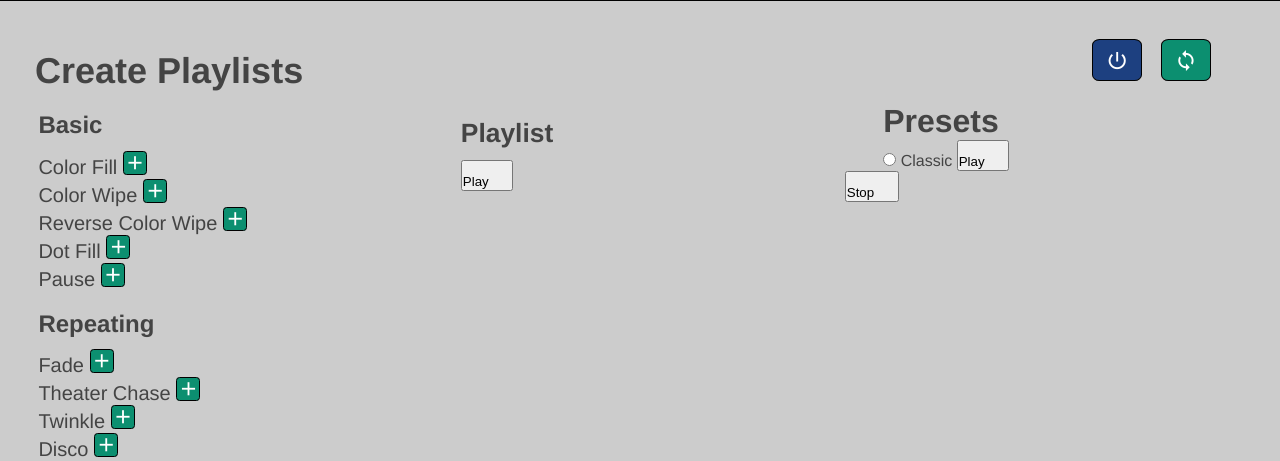
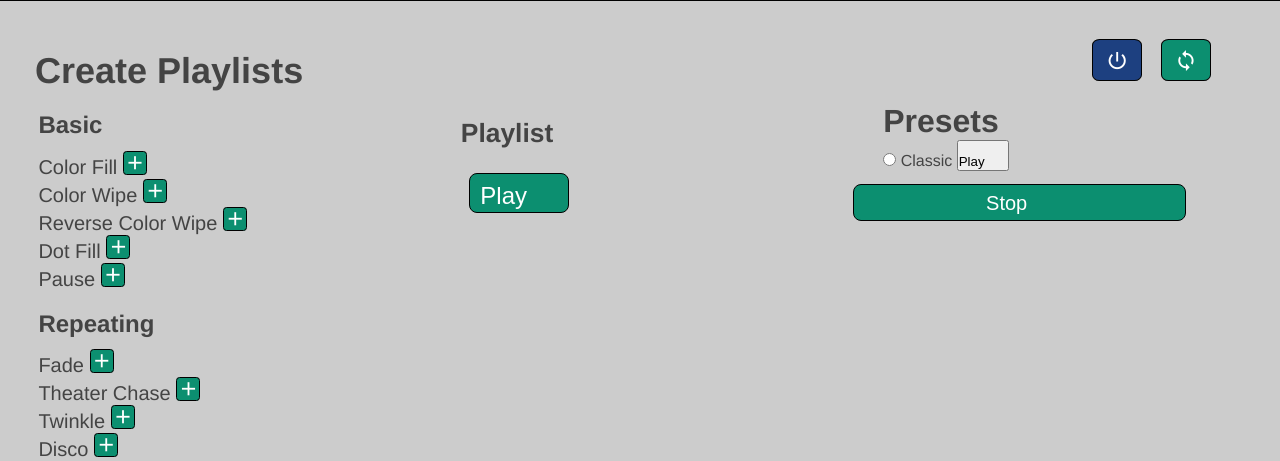
Before and after one commit to mpatti7/thesis, a Flask app: page /playlists/ in a window 1280 px wide. Shown: the part 162-623 px from the top of the page. Run offline with Flask 2, Linux system fonts and the light colour scheme; some libraries are stand-ins or nearby versions.

Commit message:
double colors implemented for playlists, minor css changes

```diff
--- a/static/css/playlists.css
+++ b/static/css/playlists.css
@@ -54,9 +54,48 @@
 #playlistColumn ul li{
 	list-style-type: none;
 	font-size: 150%;
+	border: 1px solid black;
+	border-radius: 10px;
+	padding: .25em .25em .25em .25em;
+	margin-right: 5em;
+
 }
 #playlistColumn h4{
 	font-size: 200%;
+}
+#playBtn{
+	font-size: 125%;
+	text-align: center;
+	border: 1px solid black;
+	border-radius: 8px;
+	width: 26%;
+	margin: 13px 8px;
+	color: white;
+	background-color: rgb(12, 143, 112);
+}
+#playBtn:hover{
+	background-color: rgb(41, 233, 159);
+}
+#playBtn .material-icons{
+	font-size: 125%;
+	margin-bottom: 10px;
+}
+
+.controlBtns button{
+	font-size: 125%;
+	text-align: center;
+	border: 1px solid black;
+	border-radius: 8px;
+	width: 26%;
+	margin: 13px 8px;
+	background-color: rgb(12, 143, 112);
+	color: white;
+}
+.controlBtns button .material-icons{
+	font-size: 125%;
+	margin-bottom: 10px;
+	/* margin-bottom: 15px; */
+
 }
 
 #presetsColumn h4{
@@ -120,14 +159,22 @@
 	#playlistColumn ul li{
 		list-style-type: none;
 		font-size: 80%;
-		background-color: white;
+		/* background-color: white; */
 		border: 1px solid black;
+		border-radius: 10px;
 		padding: .25em .25em .25em .25em;
 		margin-right: 5em;
 	}
-	/* #playBtn{
-
-	} */
+	#playBtn{
+		font-size: 100%;
+		text-align: center;
+		border: 1px solid black;
+		border-radius: 8px;
+		width: 26%;
+		height: 40px;
+		margin: 13px 8px;
+		color: white;
+	}
 
 	.row:after{
 		content: "";
--- a/static/utilities.js
+++ b/static/utilities.js
@@ -10,34 +10,32 @@ function add(item){
     var colorPicker = createColorPicker();
     var delay = createDelay();
     var cycles = createCycles();
-    var colorCB = createCheckbox();
-    var secondColor = createSecondColor();
+    var colorCB = createCheckbox(element.id);
+    var secondColor = createSecondColor(element.id);
+    secondColor.style.display = "none"
+    colorCB.onclick = function() { displayColor2(colorCB, secondColor); };
     var deleteBtn = createDeleteBtn();
+    deleteBtn.onclick = function() { removeElement(element.id); };
 
     if(item === "colorWipe"){
         element.innerText = "Color Wipe";
         element.name = "colorWipe";
-        // bLabel = createLabel('<i class="material-icons">brightness_medium</i>', brightness.name);
         element.append(brightness);
         element.append(colorPicker);
-        //need 2 colors
         label = createLabel("Delay:", delay.name);
         element.append(label);
         element.append(delay)
         element.append(colorCB);
-        secondColor.style.display = "none"
         element.append(secondColor);
-        deleteBtn.onclick = function() { removeElement(element.id); };
         element.prepend(deleteBtn);
-
     }
     else if(item === "colorFill"){
         element.innerText = "Color Fill";
         element.name = "colorFill";
         element.append(brightness);
         element.append(colorPicker);
-        //need 2 colors
-        deleteBtn.onclick = function() { removeElement(element.id); };
+        element.append(colorCB);
+        element.append(secondColor);
         element.prepend(deleteBtn);
     }
     else if(item === "rColorWipe"){
@@ -45,11 +43,11 @@ function add(item){
         element.name = "rColorWipe";
         element.append(brightness);
         element.append(colorPicker);
-        //need 2 colors
+        element.append(colorCB);
+        element.append(secondColor);
         label = createLabel("Delay:", delay.name);
         element.append(label);
         element.append(delay)
-        deleteBtn.onclick = function() { removeElement(element.id); };
         element.prepend(deleteBtn);
     }
     else if(item === "dotFill"){
@@ -57,8 +55,6 @@ function add(item){
         element.name = "dotFill";
         element.append(brightness);
         element.append(colorPicker);
-        //need 2 colors
-        deleteBtn.onclick = function() { removeElement(element.id); };
         element.prepend(deleteBtn);
     }
     else if(item === "pause"){
@@ -66,7 +62,6 @@ function add(item){
         element.name = "pause";
         delay.setAttribute("name", "pause");
         element.append(delay)
-        deleteBtn.onclick = function() { removeElement(element.id); };
         element.prepend(deleteBtn);
     }
     else if(item === "fade"){
@@ -77,7 +72,6 @@ function add(item){
         label = createLabel("Cycles:", cycles.name);
         element.append(label);
         element.append(cycles);
-        deleteBtn.onclick = function() { removeElement(element.id); };
         element.prepend(deleteBtn);
     }
     else if(item === "theaterChase"){
@@ -91,7 +85,6 @@ function add(item){
         label = createLabel("Cycles:", cycles.name);
         element.append(label);
         element.append(cycles);
-        deleteBtn.onclick = function() { removeElement(element.id); };
         element.prepend(deleteBtn);
     }
     else if(item === "twinkle"){
@@ -99,6 +92,8 @@ function add(item){
         element.name = "twinkle";
         element.append(brightness);
         element.append(colorPicker);
+        element.append(colorCB);
+        element.append(secondColor);
         label = createLabel("Delay:", delay.name);
         element.append(label);
         delay.setAttribute("value", 1000);
@@ -106,7 +101,6 @@ function add(item){
         label = createLabel("Cycles:", cycles.name);
         element.append(label);
         element.append(cycles);
-        deleteBtn.onclick = function() { removeElement(element.id); };
         element.prepend(deleteBtn);
     }
     else if(item === "disco"){
@@ -114,6 +108,8 @@ function add(item){
         element.name = "disco";
         element.append(brightness);
         element.append(colorPicker);
+        element.append(colorCB);
+        element.append(secondColor);
         label = createLabel("Delay:", delay.name);
         element.append(label);
         delay.setAttribute("value", 50);
@@ -121,7 +117,6 @@ function add(item){
         label = createLabel("Cycles:", cycles.name);
         element.append(label);
         element.append(cycles);
-        deleteBtn.onclick = function() { removeElement(element.id); };
         element.prepend(deleteBtn);
     }
     htmlList.appendChild(element);
@@ -132,10 +127,9 @@ function createObject(list){
     var list = document.getElementById("playlistList");
     var items = list.getElementsByTagName("li")
     console.log(items);
-    console.log(items.length);
     var brightness = 100;
     var color1;
-    var color2;
+    var color2 = "None";
     var delay = 0;
     var cycles = 1;
     pause = 0;
@@ -143,14 +137,28 @@ function createObject(list){
 
     for(var i = 0; i < items.length; i++){
         console.log(items[i]);
-        console.log(items[i].innerText);
         for(var j = 0; j < items[i].children.length; j++){
             console.log(items[i].children[j]);
+            console.log("ID: " + items[i].children[j].id);
             if(items[i].children[j].name === "brightness"){
                 brightness = items[i].children[j].value;
             }
             if(items[i].children[j].name === "color1"){
                 color1 = items[i].children[j].value;
+            }
+            if(items[i].children[j].name == "color2CB"){
+                if(items[i].children[j].checked){
+                    console.log("2 colors checked");
+                    console.log(items[i].children[j].checked);
+                    console.log(items[i].children[j].id);
+                    color2 = items[i].children[j+1].value;
+                }
+                if(items[i].children[j].checked == false){
+                    console.log("2 colors NOT checked");
+                    console.log(items[i].children[j].checked);
+                    console.log(items[i].children[j].id);
+                    color2 = "None";
+                }
             }
             if(items[i].children[j].name === "delay"){
                 if(items[i].children[j].value < 0){
@@ -169,7 +177,6 @@ function createObject(list){
             }
         }
         if(items[i].name === "colorWipe"){
-            console.log("creating colorWipe object")
             elem = {
                 name: items[i].name,
                 method: "color_wipe",
@@ -179,6 +186,11 @@ function createObject(list){
                     option1: {
                         choice: "delay",
                         value: delay
+                    },
+                    option4: {
+                        choice: "2Colors",
+                        color1: color1,
+                        color2: color2
                     }
                 }
             }
@@ -190,7 +202,11 @@ function createObject(list){
                 brightness: brightness,
                 color1: color1,
                 options: {
-
+                    option4: {
+                        choice: "2Colors",
+                        color1: color1,
+                        color2: color2
+                    }
                 }
             }
         }
@@ -204,6 +220,11 @@ function createObject(list){
                     option1: {
                         choice: "delay",
                         value: delay
+                    },
+                    option4: {
+                        choice: "2Colors",
+                        color1: color1,
+                        color2: color2
                     }
                 }
             }
@@ -269,6 +290,11 @@ function createObject(list){
                     option3: {
                         choice: "cycles",
                         value: cycles
+                    },
+                    option4: {
+                        choice: "2Colors",
+                        color1: color1,
+                        color2: color2
                     }
                 }
             }
@@ -288,6 +314,11 @@ function createObject(list){
                     option3: {
                         choice: "cycles",
                         value: cycles
+                    },
+                    option4: {
+                        choice: "2Colors",
+                        color1: color1,
+                        color2: color2
                     }
                 }
             }
@@ -296,7 +327,7 @@ function createObject(list){
         console.log(elem);
         addToSequence(elem);
     }
-    console.log(sequence);
+    // console.log(sequence);
 
     // sequence = JSON.stringify(sequence);
 
@@ -317,7 +348,7 @@ function createObject(list){
 sequence = [];
 function addToSequence(elem){
     sequence.push(elem);
-    console.log(sequence);
+    // console.log(sequence);
 }
 
 function createColorPicker(){
@@ -332,14 +363,17 @@ function createSecondColor(){
     var secondColor = document.createElement('input');
     secondColor.setAttribute("type", "color");
     secondColor.setAttribute("name", "color2");
+    secondColor.setAttribute("class", "color2");
     secondColor.setAttribute("value", "#ff0000");
-    // secondColor.setAttribute("id", "color2");
+    // secondColor.style.display = "inline-block";
     return secondColor;
 }
 
 function createCheckbox(){
     var cb = document.createElement("input");
     cb.setAttribute("type", "checkbox");
+    cb.setAttribute("class", "color2CB");
+    cb.setAttribute("name", "color2CB");
     return cb
 }
 
@@ -383,6 +417,17 @@ function createLabel(text, id){
 function createDeleteBtn(){
     var btn = document.createElement("button");
     btn.innerHTML = '<i class="material-icons">&#xe5cd;</i>';
+    btn.style.backgroundColor = "rgb(12, 143, 112)";
+    btn.style.color = "white";
+    btn.style.borderRadius = "15%";
+    btn.style.border = "1px solid black";
+    btn.addEventListener("mouseenter", function( event ) {
+        event.target.style.backgroundColor = "rgb(41, 233, 159)";
+    }, false);
+    btn.addEventListener("mouseleave", function( event ) {
+        event.target.style.backgroundColor = "rgb(12, 143, 112)";
+    }, false);
+
     return btn;
 }
 
@@ -414,3 +459,25 @@ function cancelSequence(){
         }
     });
 }
+
+// function displayColor2(cb, element){
+//     if(cb.checked == false){
+//         // color2.style.display = "none";
+//         //delete color picker 2
+//     }
+//     if(cb.checked){
+//         // color2.style.display = "inline-block";
+//         console.log("creating second color");
+//         element.append(createSecondColor(element.id));
+
+//     }
+// }
+
+function displayColor2(cb, color2){
+    if(cb.checked == false){
+        color2.style.display = "none";
+    }
+    if(cb.checked){
+        color2.style.display = "inline-block";
+    }
+}
--- a/templates/playlists.html
+++ b/templates/playlists.html
@@ -80,8 +80,10 @@
 
 
             <script>
-                // var checkboxes = document.getElementsByName("color2CB");
-                // var secondColors = document.getElementsByName("secondColor")
+                // var checkboxes = document.getElementsByClassName("color2CB");
+                // var secondColors = document.getElementsByClassName("color2");
+                // console.log(checkboxes);
+                // console.log(secondColors);
                 // for(var i = 0; i < color2CB.length; i++){
                 //     if(checkboxes[i].checked){
 
```
Also changed, not shown: lights.py (+4 -3 lines).
